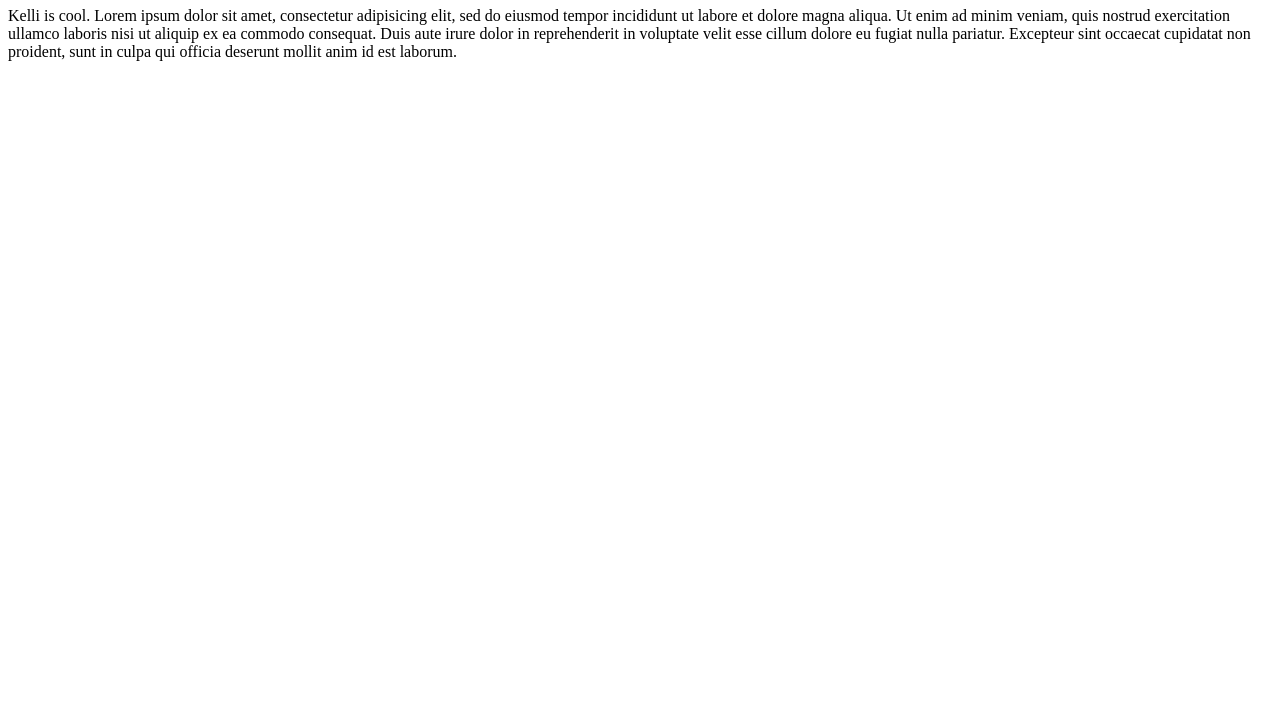
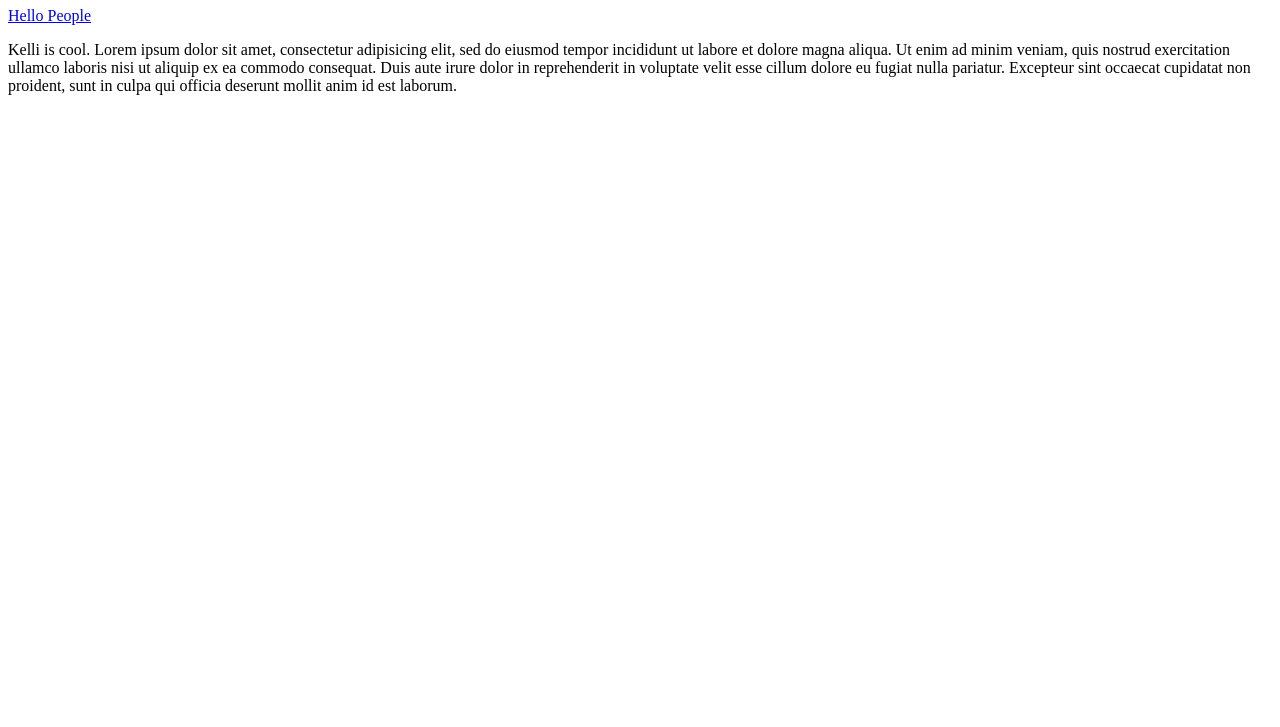
Before and after one commit to kelliwarren/html1, a plain HTML site: page about.html in a window 1280 px wide. Shown: the part 73-800 px from the top of the page. Drawn offline with Linux system fonts and the light colour scheme.

Commit message:
add a link to hello people

```diff
--- a/about.html
+++ b/about.html
@@ -6,7 +6,7 @@
 
 	<body>
 		<h1> ABOUT KELLI!! </h1>
-
+		<a href=file:///Users/kelliwarren/Desktop/projects/html1/index.html> Hello People </a>
 		<p> Kelli is cool. Lorem ipsum dolor sit amet, consectetur adipisicing elit, sed do eiusmod
 		tempor incididunt ut labore et dolore magna aliqua. Ut enim ad minim veniam,
 		quis nostrud exercitation ullamco laboris nisi ut aliquip ex ea commodo
```
